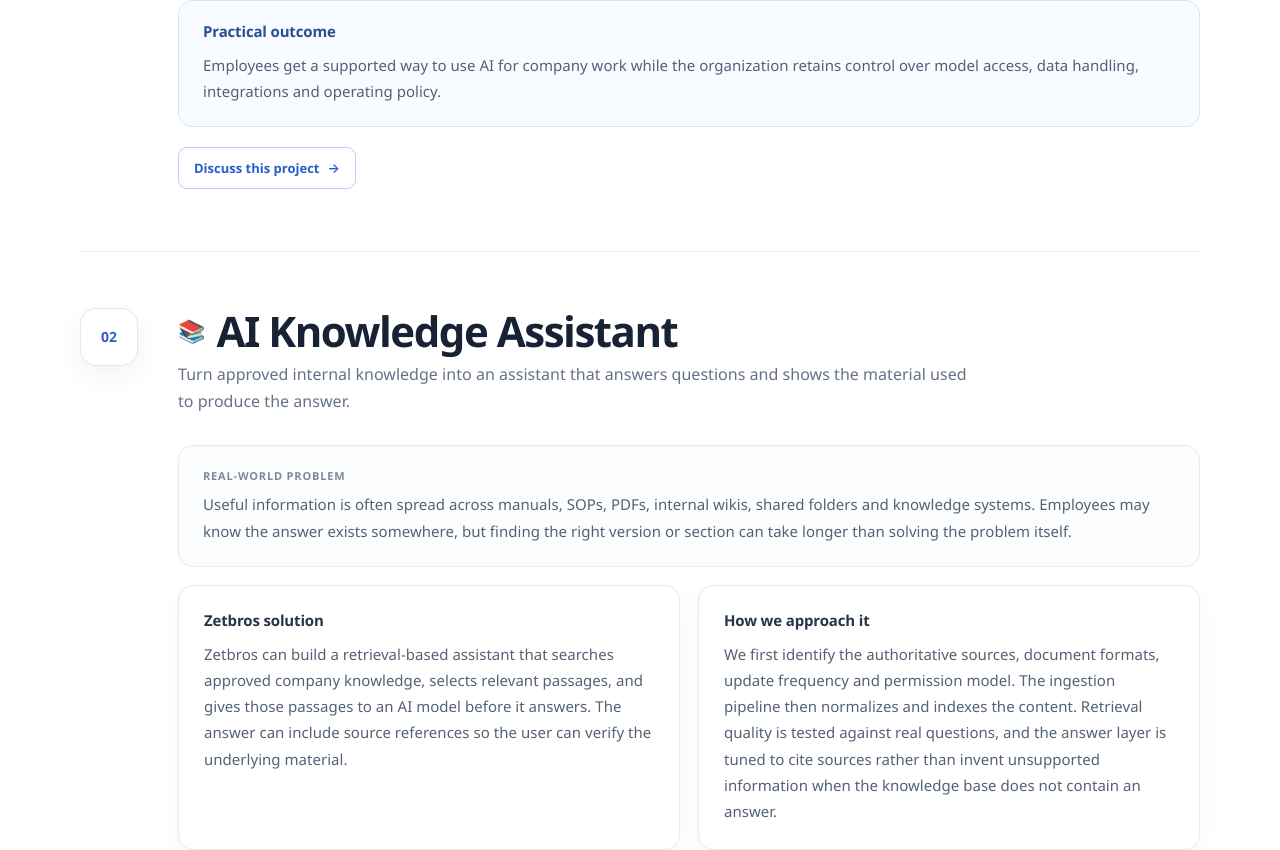
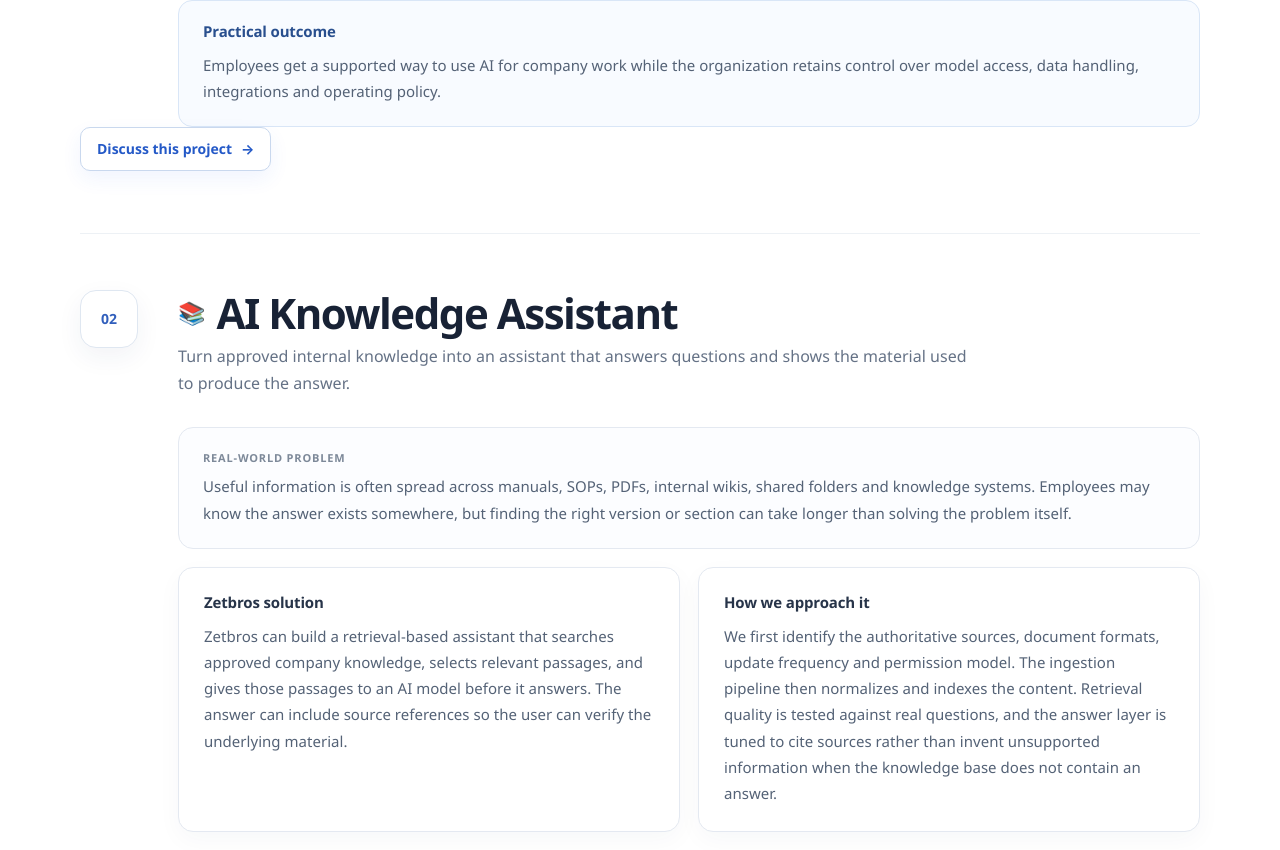
Before and after one commit to Logan17de/zetbros.com, a Next.js app: page /ai-in-practice in a window 1280 px wide. Shown: the part 2193-3043 px from the top of the page. Built offline with nearby package versions, Linux system fonts and the light colour scheme.

Commit message:
Open project discussions in modal

```diff
--- a/app/practice-page.tsx
+++ b/app/practice-page.tsx
@@ -1,4 +1,5 @@
 import Logo from "./logo";
+import ProjectDiscussionModal from "./project-discussion-modal";
 import styles from "./practice-page.module.css";
 
 export type PracticeSolution = {
@@ -147,9 +148,7 @@ export default function PracticePage({
                 <p>{solution.outcome}</p>
               </div>
 
-              <a className={styles.solutionCta} href="/#contact">
-                Discuss this project <span>→</span>
-              </a>
+              <ProjectDiscussionModal category={category} solution={solution.title} />
             </article>
           ))}
         </div>
```
